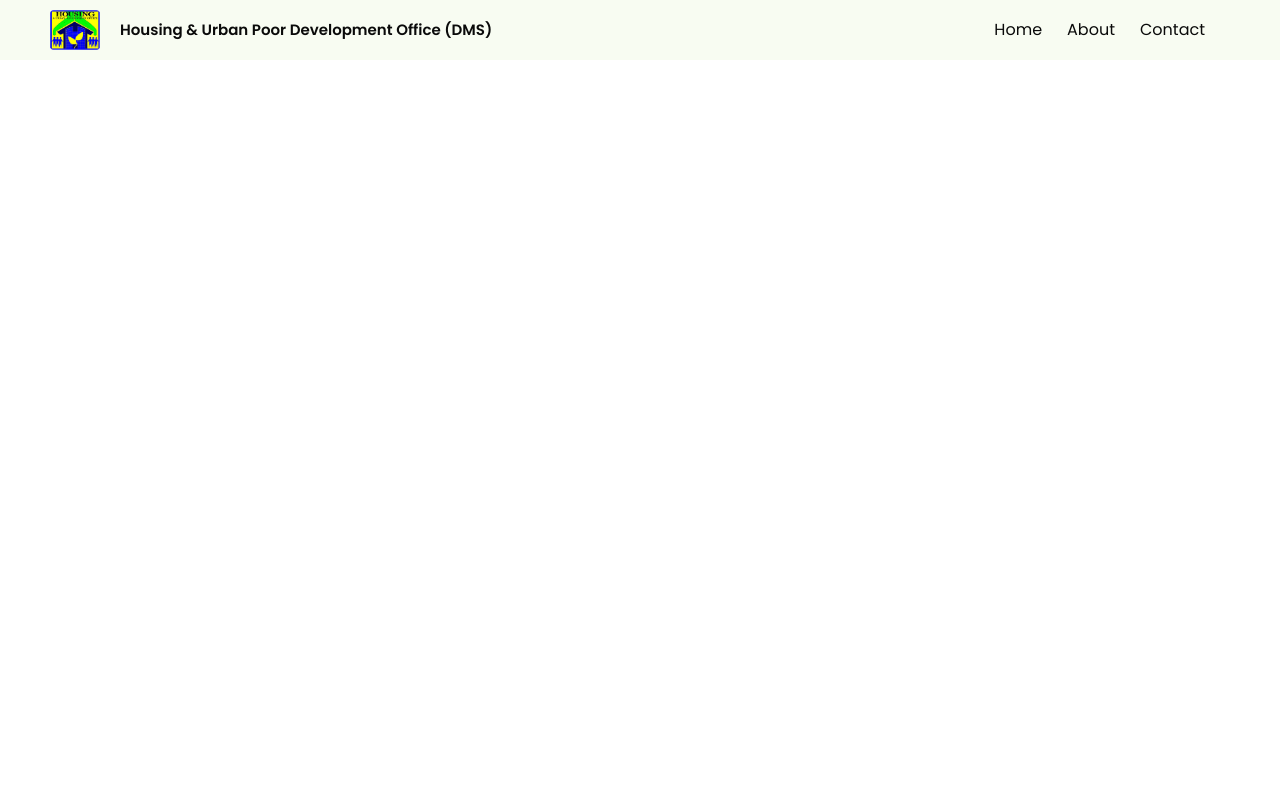
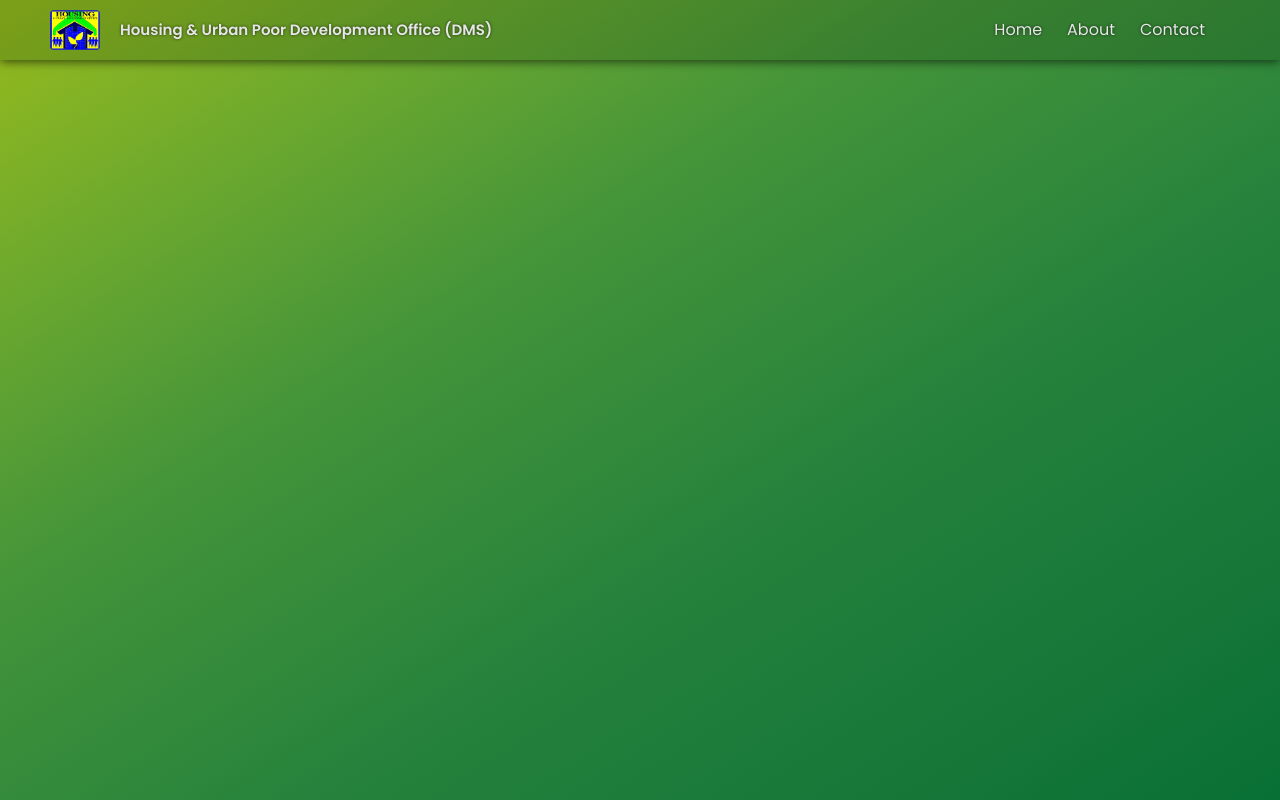
Before and after one commit to CodeSculpt-Webworks/fe-hudodms, a React (Vite) app: page / in a window 1280 px wide. Built offline with nearby package versions, Linux system fonts and the light colour scheme.

Commit message:
general/small changes/styling

```diff
--- a/src/App.css
+++ b/src/App.css
@@ -8,8 +8,11 @@
   scroll-behavior: smooth;
 }
 
-body {
-  background: var(--color-bg);
+.main {
+  width: 100vw;
+  height: 100vh;
+
+  background-image: var(--color-bg);
 }
 
 a {
--- a/src/App.tsx
+++ b/src/App.tsx
@@ -1,13 +1,12 @@
 import "./App.css";
-import { Navbar } from "./components";
+import { Navbar, IOform } from "./components";
 
 function App() {
   return (
-    <>
-      <div>
-        <Navbar />
-      </div>
-    </>
+    <div className="main">
+      <Navbar />
+      <IOform />
+    </div>
   );
 }
 
--- /dev/null
+++ b/src/components/container/Incoming_outgoing/IOform.tsx
@@ -0,0 +1,3 @@
+export const IOform = () => {
+  return <div className="main-container"></div>;
+};
--- a/src/components/navigation/navbar/Navbar.css
+++ b/src/components/navigation/navbar/Navbar.css
@@ -2,8 +2,9 @@
       display: flex;
       justify-content: space-between;
       align-items: center;
-      background-color: rgba(217, 238, 190, 0.2);
+      background-color: rgb(17, 51, 14, 0.2);
       padding: 10px 50px;
+      box-shadow: 0px 1px 10px rgba(0, 0, 0, 0.7);
   }
 
   .logo-container {
@@ -18,6 +19,7 @@
   }
 
   .logo-container p {
+      text-shadow: 0 0 3px rgba(0, 0, 0, 0.7);
       color: var(--font-color);
       font-size: 15px;
       font-weight: 600;
@@ -36,6 +38,7 @@
   }
 
   .tabs-container a {
+      text-shadow: 0 0 3px rgba(0, 0, 0, 0.7);
       text-decoration: none;
       color: var(--font-color);
       font-size: 16px;
--- a/src/index.css
+++ b/src/index.css
@@ -3,11 +3,10 @@
 :root {
 
 
-  --color-bg: white;
-
+  --color-bg: linear-gradient(to right bottom, #98bb1a, #82b225, #6da92d, #599f34, #459539, #3a8e3a, #2f883b, #24813c, #1e7d3a, #187839, #117437, #087035);
 
   /* Text/Fonts */
   --font-family: 'Poppins', sans-serif;
-  --font-color: rgba(10, 10, 10, 1);
+  --font-color: rgb(230, 230, 230);
 
 }
```
Also changed, not shown: src/components/index.ts (+5 -2 lines), src/components/container/Incoming_outgoing/IOdata.css (added), src/components/container/Incoming_outgoing/IOdata.tsx (added), src/components/container/Incoming_outgoing/IOform.css (added).
